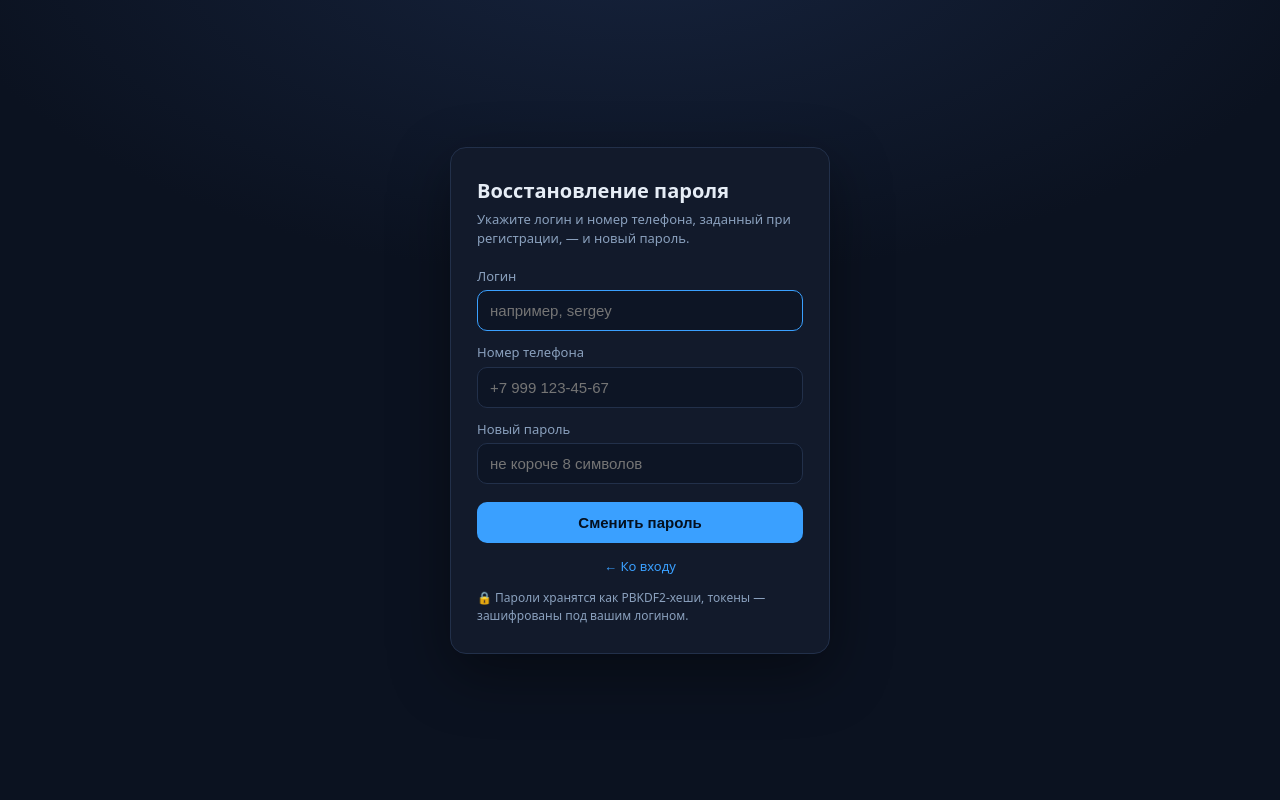
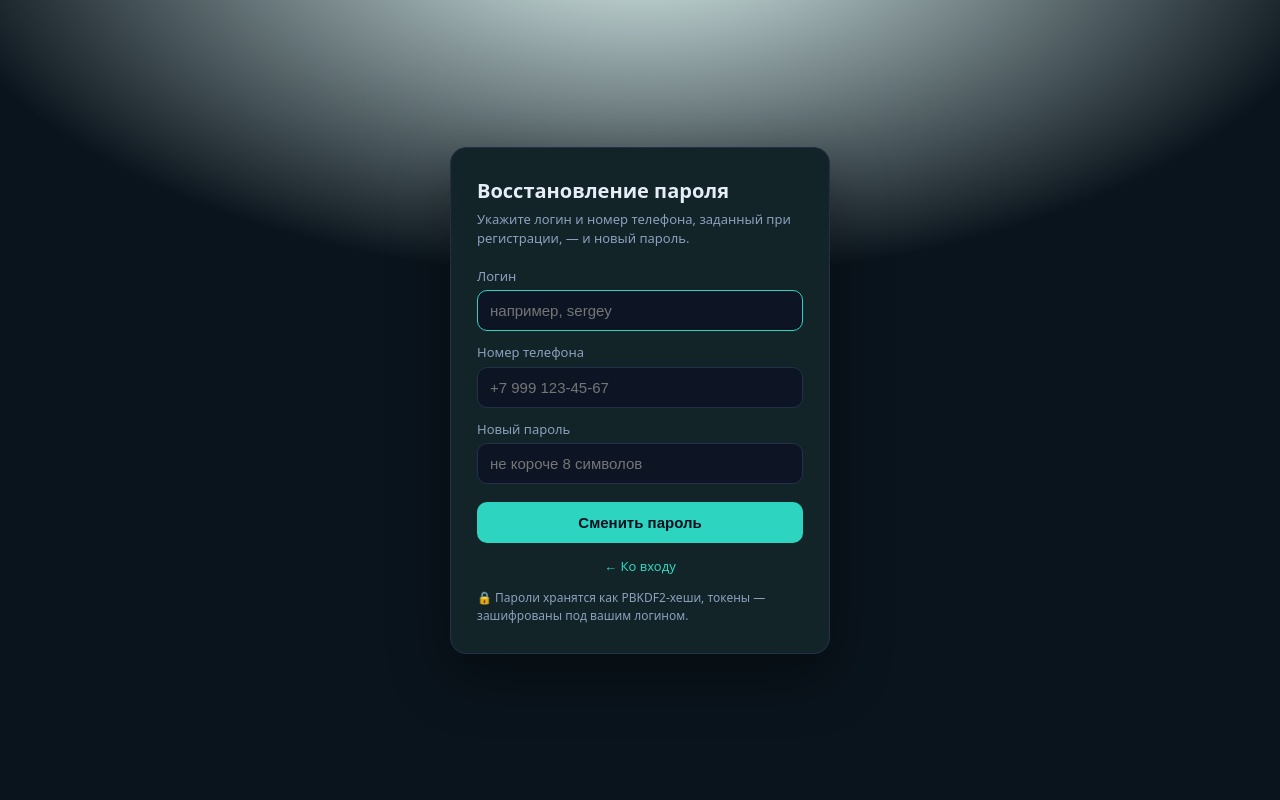
Before and after one commit to sglazunov/voise-bot, a FastAPI app: page /recover in a window 1280 px wide. Run offline with FastAPI, Linux system fonts and the light colour scheme.

Commit message:
redesign(theme): teal palette + light/dark on login/profile/context pages
Carry the MeetFlow teal-glass look to the auth/settings pages so the whole app is
consistent: accent → teal, background glow → teal, inputs use an adaptive
--card2, plus a :root[data-theme=light] override and a tiny init script that
respects the theme picked on the dashboard (localStorage vtx-theme).

```diff
--- a/app/templates/login.html
+++ b/app/templates/login.html
@@ -5,18 +5,19 @@
   <meta name="viewport" content="width=device-width, initial-scale=1">
   <title>{{ "Регистрация" if mode == "register" else ("Восстановление пароля" if mode == "recover" else "Вход") }} · Voice Transcriber</title>
   <style>
-    :root { --bg:#0b1220; --card:#121a2b; --line:#22304a; --fg:#e6edf6; --muted:#8aa0bd;
-            --accent:#3aa0ff; --bad:#fecaca; --badbg:#3a1620; }
+    :root { --bg:#0a141c; --card:#122428; --line:#22304a; --fg:#e6edf6; --muted:#8aa0bd;
+            --accent:#2dd4bf; --card2:#0d1525; --bad:#fecaca; --badbg:#3a1620; }
+    :root[data-theme="light"]{ --bg:#eaf3f2; --card:#ffffff; --card2:#f1f7f6; --line:rgba(18,80,90,.15); --fg:#0c2a2a; --muted:#557079; --accent:#0d9488; }
     * { box-sizing:border-box; }
     body { margin:0; min-height:100vh; display:flex; align-items:center; justify-content:center;
-           background:radial-gradient(1200px 600px at 50% -10%, #16233d 0%, var(--bg) 60%);
+           background:radial-gradient(1200px 600px at 50% -10%, rgba(45,212,191,.13) 0%, var(--bg) 60%);
            color:var(--fg); font:15px/1.5 system-ui,Segoe UI,Roboto,sans-serif; }
     .card { width:min(92vw,380px); background:var(--card); border:1px solid var(--line);
             border-radius:16px; padding:28px 26px; box-shadow:0 20px 60px rgba(0,0,0,.4); }
     h1 { margin:0 0 4px; font-size:20px; }
     .sub { color:var(--muted); margin:0 0 18px; font-size:13px; }
     label { display:block; font-size:13px; color:var(--muted); margin:12px 0 4px; }
-    input { width:100%; padding:11px 12px; background:#0d1525; border:1px solid var(--line);
+    input { width:100%; padding:11px 12px; background:var(--card2); border:1px solid var(--line);
             border-radius:10px; color:var(--fg); font-size:15px; outline:none; }
     input:focus { border-color:var(--accent); }
     button { width:100%; margin-top:18px; padding:12px; border:0; border-radius:10px;
@@ -106,5 +107,6 @@
       }
     });
   </script>
+<script>(function(){try{var t=localStorage.getItem('vtx-theme');if(t)document.documentElement.dataset.theme=t;}catch(e){}})();</script>
 </body>
 </html>
```
Also changed, not shown: app/templates/context.html (+5 -3 lines), app/templates/profile.html (+7 -5 lines).
